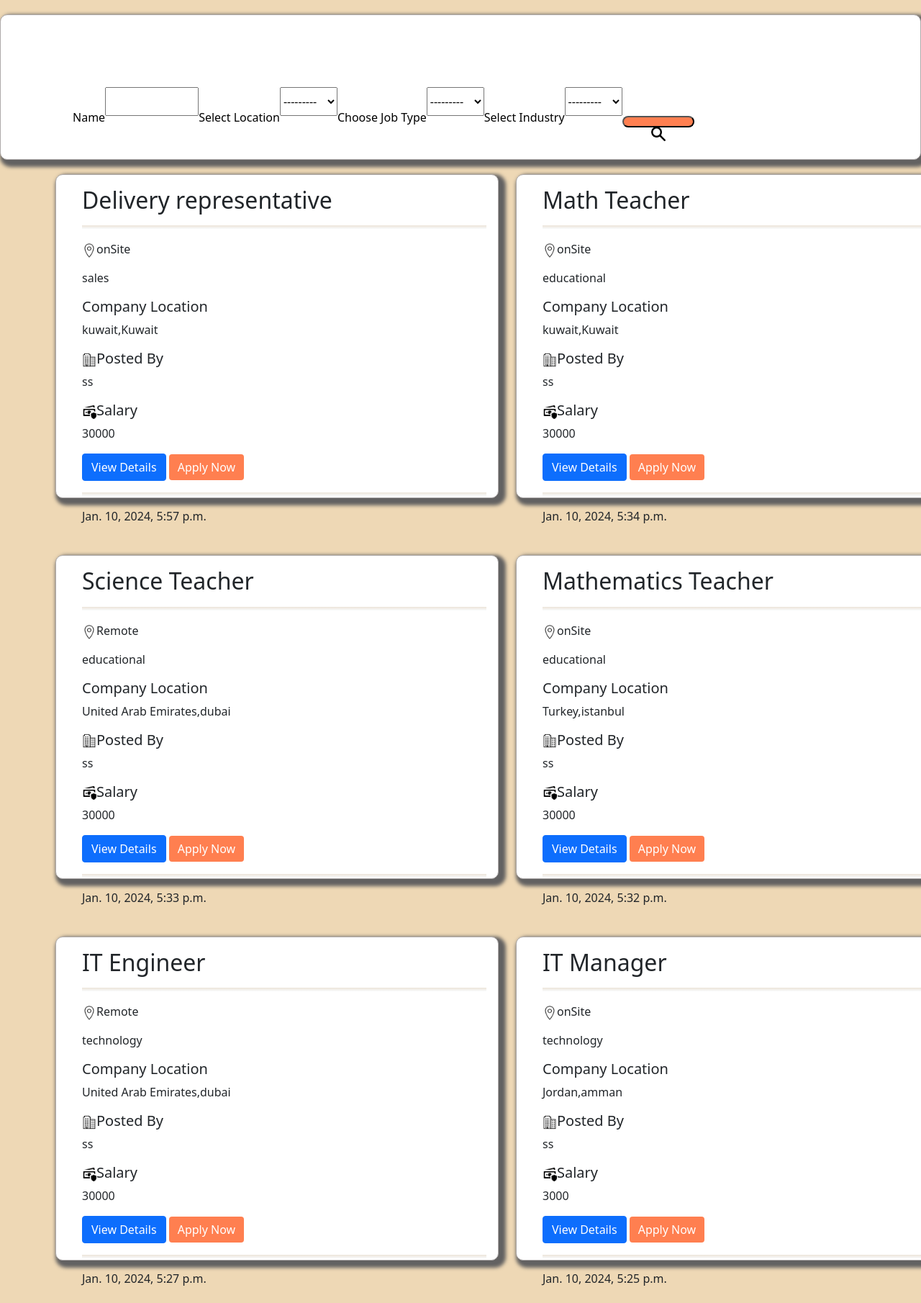
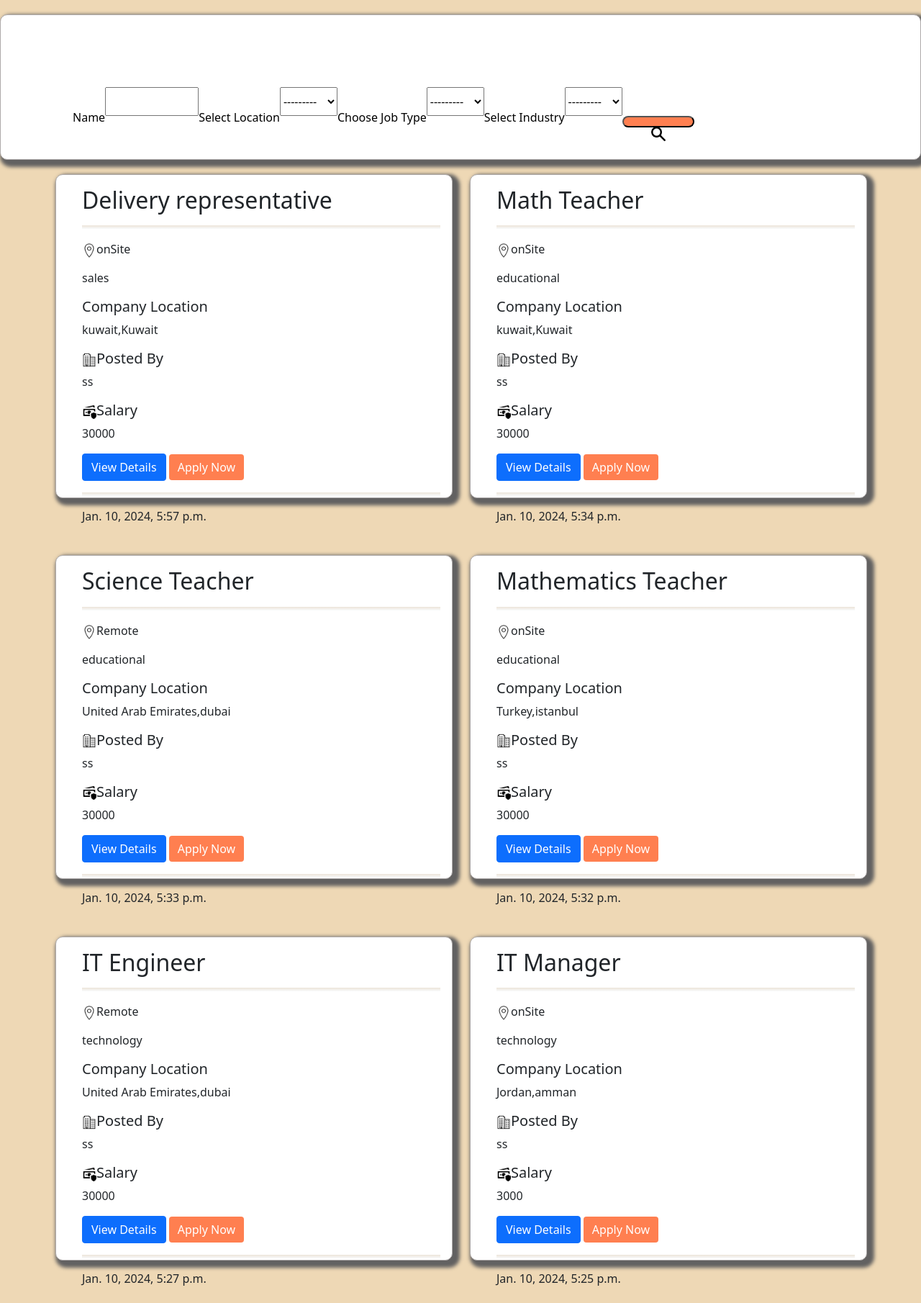
Before and after one commit to fatimatoghoz23/job-portal, a Django app: page /job_listing/ in a window 1280 px wide; the page is wider, and only the part inside the window is pictured. Shown: the part 70-1880 px from the top of that part at 72% size. Run offline with Django 4.2, Linux system fonts and the light colour scheme; data comes from the database, SQL or seed files in the repository.

Commit message:
Update job_listing.html

```diff
--- a/templates/job_listing.html
+++ b/templates/job_listing.html
@@ -260,7 +260,7 @@
 
 
 
-<section class="card-jobs" id="card-jobs" style="justify-content: center;position: relative;width: 100%;">
+<section class="card-jobs" id="card-jobs" style="justify-content: center;position: relative;width: 90%;">
 
 {% if jobs %}
 {% for job in jobs %}
```
